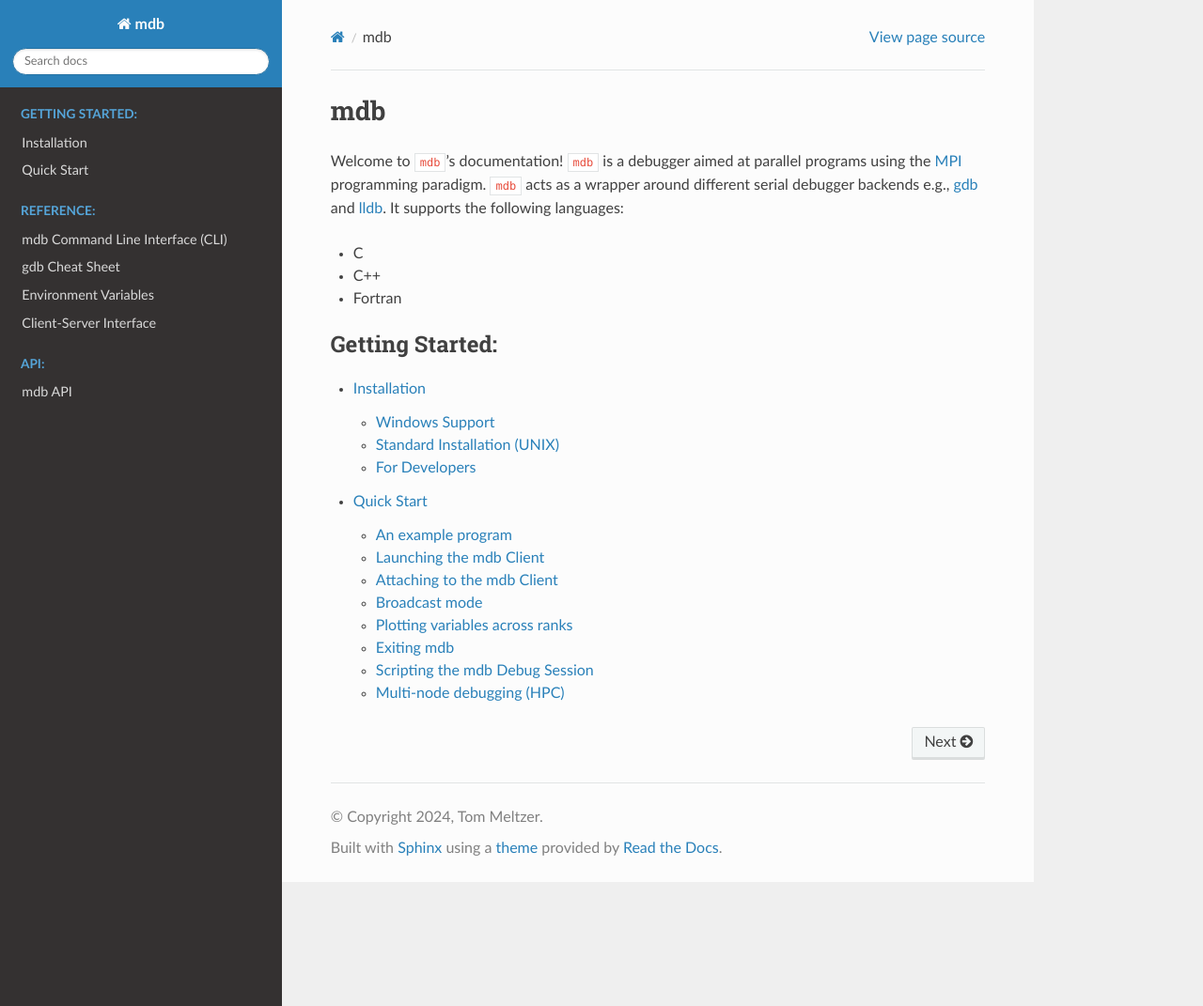
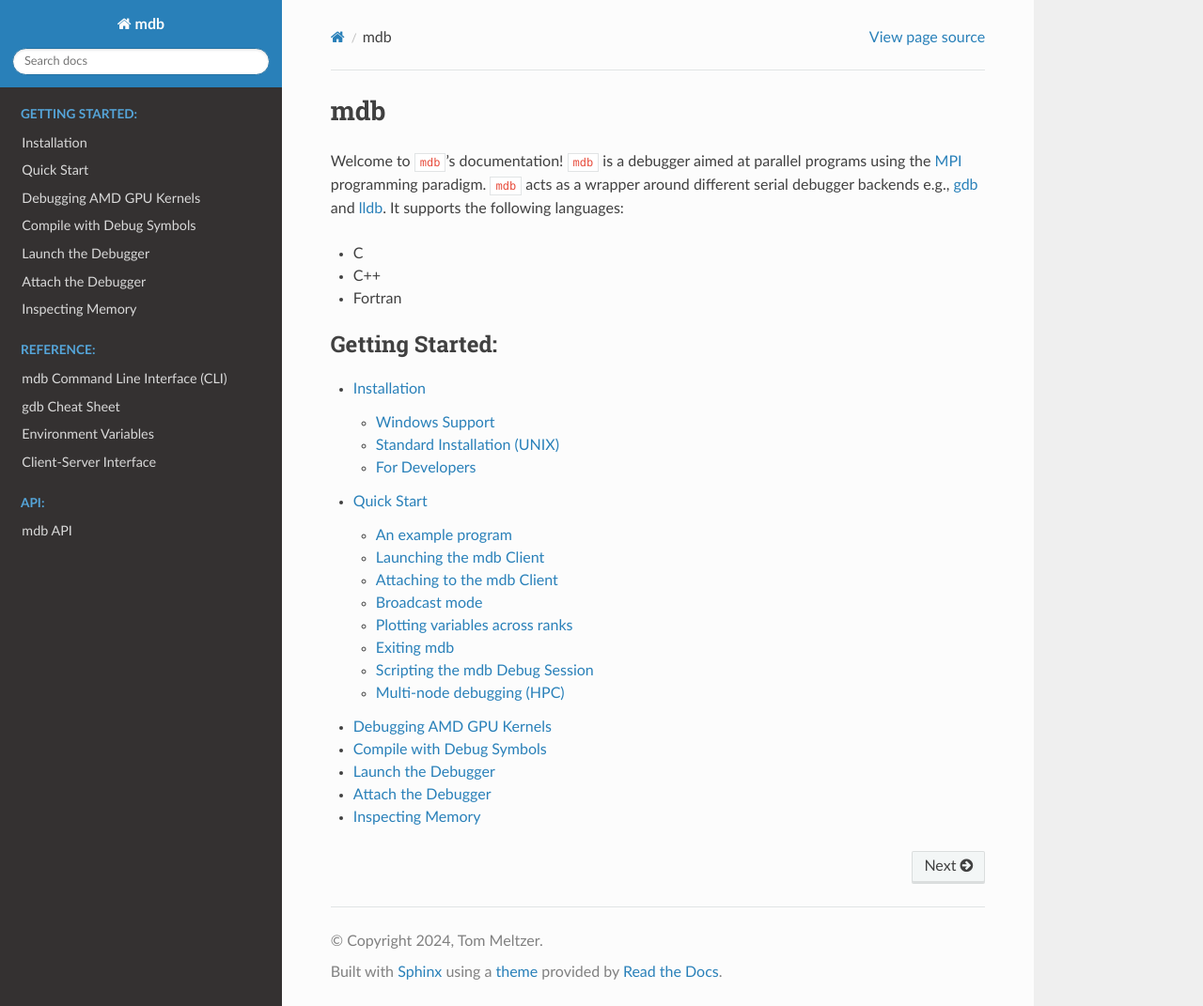
Before and after one commit to TomMelt/mdb, a Sphinx documentation site: the page built from docs/source/index.rst, in a window 1280 px wide and 1071 px high. Shown: the whole window at 94% size. Built offline with Sphinx 7.4.7 and the Read the Docs theme 3.1.0, drawn with Linux system fonts in a browser that asks for light colours.

Commit message:
docs: add link for amd docs to index

```diff
--- a/docs/source/index.rst
+++ b/docs/source/index.rst
@@ -19,6 +19,7 @@
 
    Installation <installation>
    Quick Start <quick-start>
+   Debugging AMD GPU Kernels <gpu-amd>
 
 .. toctree::
    :maxdepth: 2
```
